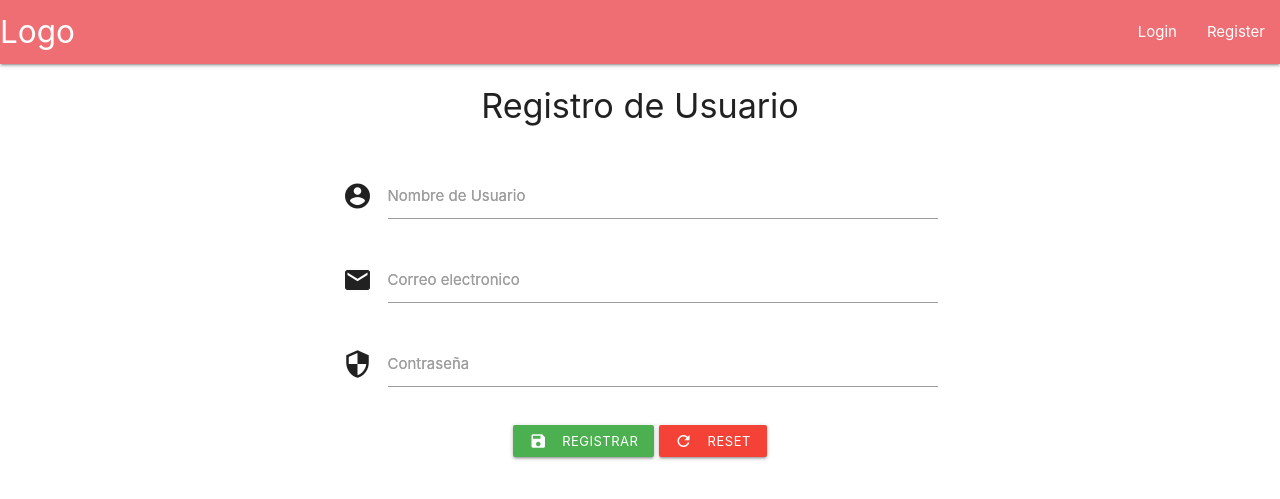
After one commit to endaniel1/Curso_Flask_2, a Flask app: page /register in a window 1280 px wide. The commit adds this page. Shown: the top 499 px of the page. Run offline with Flask 2, Linux system fonts and the light colour scheme; some libraries are stand-ins or nearby versions.

Commit message:
añadiendo mas archivos

```diff
--- a/config.py
+++ b/config.py
@@ -1,7 +1,7 @@
 import os
 
 class Config(object):
-	pass
+	SECRET_KEY = 'Enrique'
 
 class DevelopmentConfig(Config):
 	DEBUG = True
--- /dev/null
+++ b/forms.py
@@ -0,0 +1,26 @@
+from wtforms import Form
+from wtforms import StringField,TextField,PasswordField,validators
+from wtforms.fields.html5 import EmailField
+
+
+class LoginForm(Form):
+	username = StringField("Nombre de Usuario",[
+					validators.Required(message="El Username Es Requerido!."),
+					validators.length(min=4,max=25,message="Ingrese Un Username Valido!.")
+				])
+	password=PasswordField("Contraseña",[
+				validators.Required(message="El Password Es Requerido!.")
+			])
+
+class CreateUser(Form):
+	username = StringField("Nombre de Usuario",[
+					validators.Required(message="El Username Es Requerido!."),
+					validators.length(min=4,max=25,message="Ingrese Un Username Valido!.")
+				])
+	email =	EmailField("Correo electronico",[
+				validators.Required(message="El Email Es Requerido!."),
+				validators.Email(message="Ingrese Un Email Valido")
+			])
+	password=PasswordField("Contraseña",[
+				validators.Required(message="El Password Es Requerido!.")
+			])
--- a/main.py
+++ b/main.py
@@ -1,20 +1,108 @@
-from flask import Flask,render_template
+from flask import Flask,render_template,request,session,url_for,redirect
+from flask import flash #Aqui para los mensajes
 
 from config import DevelopmentConfig #Aqui importamos este archivo con esta clase para hacer las configuraciones para nuestrso servidor
 from models import db #Aqui importamos nuestra conexion
 
+from models import Users
+
+from flask_wtf import CsrfProtect
+
+import forms #Aqui para los formularios
+
 app = Flask(__name__)
 
 app.config.from_object(DevelopmentConfig)
+
+csrf=CsrfProtect()
+
+@app.before_request
+def before_request():
+	if "username" not in session and request.endpoint in ["home","logout"]:
+		error_message="Debe de iniciar Sección Primero!"
+		flash(error_message)
+		return redirect(url_for("login"))
+	elif "username" in session and request.endpoint in ["login","register"]:
+		error_message="Usted no Tiene acceso!"
+		flash(error_message)
+		return redirect(url_for("home"))
 
 @app.route('/')
 def index():
 	title="Home"
 	return render_template("index.html",title=title)
 
+@app.route('/login',methods=["GET","POST"])
+def login():
+	title="Login"
+	form_login=forms.LoginForm(request.form)
+
+	if request.method == "POST" and form_login.validate():
+		username=form_login.username.data
+		password=form_login.password.data
+
+		user=Users.query.filter_by(username=username).first()
+
+		if user is not None and user.verify_password(password):
+			session["username"]=user.username
+			success_message="Inicio de Sección Correctamente!"
+			flash(success_message)
+			return redirect(url_for("home"))
+		else:
+			error_message="Usuario Ó Contraseña No Valida!"
+			flash(error_message)
+
+	return render_template("login.html",title=title,form=form_login)
+
+@app.route("/register",methods=["POST","GET"])
+def register():
+	title="Registre User"
+	form_create=forms.CreateUser(request.form)
+
+	if request.method == "POST" and form_create.validate():
+
+		user=Users(form_create.username.data,
+				form_create.password.data,
+				form_create.email.data)
+
+		db.session.add(user)
+		db.session.commit()
+
+		success_message="Usuario Registrado Correctamente! "
+		flash(success_message)
+
+		session["username"]=user.username
+		return redirect(url_for("home"))
+
+	return render_template("register.html",title=title,form=form_create)
+
+@app.route("/home")
+def home():
+	title="Home"
+	return render_template("home.html",title=title)
+
+@app.route("/logout")
+def logout():
+	if "username" in session:
+		session.pop("username")
+
+	mensajes="Cierre de Sección Correctamente!"
+	flash(mensajes)
+	return redirect(url_for("login"))
+
+@app.route("/usuarios/")
+def usuarios():
+	title="Usuarios"
+	return render_template("usuarios/index.html",title=title)
+
+@app.route("/usuarios/create")
+def create_user():
+	title="Usuarios Create"
+	return 'render_template("usuarios/create.html",title=title)'
 
 if __name__ == '__main__':
 	db.init_app(app)#Aqui iniciamos nuestra base de datos
+	csrf.init_app(app)
 	with app.app_context():#Aqui vemos si tenemos las tablas
 		db.create_all()#Aqui con la clase create_all() creamos nuestras tablas
 
--- /dev/null
+++ b/static/js/js.js
@@ -0,0 +1,6 @@
+$(document).ready(function(){
+   $('.dropdown-trigger').dropdown({
+   	hover:true,
+   });
+   $('.sidenav').sidenav();
+});
--- /dev/null
+++ b/templates/layouts/input.html
@@ -0,0 +1,15 @@
+{% macro render_field(field) %}
+	{#
+		Aqui se le puede colocar el html q se quiere q tenga
+	#}
+	{{ field.label }}
+	{{ field(**kwargs)|safe }}
+
+	{% if field.errors %}
+		<div class="red">
+			{% for error in field.errors %}
+				{{error}}
+			{% endfor %}
+		</div>
+	{% endif %}
+{% endmacro %}
--- a/templates/layouts/main.html
+++ b/templates/layouts/main.html
@@ -6,15 +6,35 @@
 	<!-- Compiled and minified CSS -->
     <link rel="stylesheet" href="https://cdnjs.cloudflare.com/ajax/libs/materialize/1.0.0/css/materialize.min.css">
 
+  	<link href="https://fonts.googleapis.com/icon?family=Material+Icons" rel="stylesheet">
 
+    <!-- Compiled and minified JavaScript -->
+
+    <script src="https://code.jquery.com/jquery-3.4.1.min.js" integrity="sha256-CSXorXvZcTkaix6Yvo6HppcZGetbYMGWSFlBw8HfCJo=" crossorigin="anonymous"></script>
+
+    <script src="https://cdnjs.cloudflare.com/ajax/libs/materialize/1.0.0/js/materialize.min.js"></script>
 </head>
 <body>
-	<p>Este es el index extendiendo de main</p>
+	{% with messages=get_flashed_messages() %}
+		{% if messages %}
+		<script type="text/javascript" charset="utf-8">
+			var toasthtml='<span>{{messages | first}}</span>';
+
+			M.toast({html: toasthtml});
+		</script>
+
+		{% endif %}
+	{% endwith %}
+
+	{% block navbar %}
+		{% include "layouts/navbar.html" %}
+	{% endblock %}
+
 	{% block content %}
 
 	{% endblock %}
 
-	<!-- Compiled and minified JavaScript -->
-    <script src="https://cdnjs.cloudflare.com/ajax/libs/materialize/1.0.0/js/materialize.min.js"></script>
+
+    <script src="{{url_for('static',filename='js/js.js')}}"></script>
 </body>
 </html>
--- /dev/null
+++ b/templates/layouts/navbar.html
@@ -0,0 +1,31 @@
+<nav>
+  <div class="nav-wrapper">
+    <a href="#!" class="brand-logo">Logo</a>
+    <a href="#" data-target="mobile-demo" class="sidenav-trigger"><i class="material-icons">menu</i></a>
+	{% if session["username"] %}
+		<ul id="nav-mobile" class="right hide-on-med-and-down">
+      		<li><a href="{{url_for('usuarios')}}">Usuarios</a></li>
+      		<!-- Dropdown Trigger -->
+      		<li><a class="dropdown-trigger" href="#!" data-target="dropdown1">{{session["username"]}}<i class="material-icons right">arrow_drop_down</i></a></li>
+    	</ul>
+    	<ul id="dropdown1" class="dropdown-content">
+  			<li><a href="#!">-</a></li>
+  			<li class="divider"></li>
+  			<li><a class="justify-align" href="{{url_for('logout')}}">Cerrar Sección</a></li>
+		</ul>
+		<ul class="sidenav" id="mobile-demo">
+        <li><a href="{{url_for('usuarios')}}">Usuarios</a></li>
+        <li><a class="justify-align" href="{{url_for('logout')}}">Cerrar Sección</a></li>
+  	</ul>
+		{% else %}
+			<ul id="nav-mobile" class="right hide-on-med-and-down">
+      			<li><a href="{{url_for('login')}}">Login</a></li>
+      			<li><a href="{{url_for('register')}}">Register</a></li>
+      		</ul>
+      		<ul class="sidenav" id="mobile-demo">
+    			<li><a href="{{url_for('login')}}">Login</a></li>
+    			<li><a href="{{url_for('register')}}">Register</a></li>
+  			</ul>
+	{% endif %}
+  </div>
+</nav>
--- /dev/null
+++ b/templates/register.html
@@ -0,0 +1,38 @@
+{% extends "layouts/main.html" %}
+
+{% block content %}
+  <div class="row">
+    <div class="col s12">
+      <h4 class="center-align">Registro de Usuario</h4>
+    </div>
+  </div>
+	{% from "layouts/input.html" import render_field %}
+	<form class="col s12" method="POST" accept-charset="utf-8">
+		<input type="hidden" name="csrf_token" value="{{csrf_token()}}">
+  		<div class="row">
+    		<div class="col s12">
+      			<div class="row col s6 offset-s3 center-aling">
+        			<div class="input-field col s12">
+        				<i class="material-icons prefix">account_circle</i>
+        				{{ render_field(form.username,id="username",class="validate",required="required",autocomplete="off") }}
+          				<label for="username">Nombre de Usuario</label>
+        			</div>
+        			<div class="input-field col s12">
+          				<i class="material-icons prefix">email</i>
+         				{{ render_field(form.email,id="email",class="validate",required="required",autocomplete="off") }}
+          				<label for="email">Correo electronico</label>
+        			</div>
+        			<div class="input-field col s12">
+          				<i class="material-icons prefix">security</i>
+         				{{ render_field(form.password,id="password",class="validate",required="required",autocomplete="off") }}
+          				<label for="password">Contraseña</label>
+        			</div>
+        			<div class="input-field col s12 center-align">
+        				<button type="submit" class="btn-small green"><i class="material-icons left">save</i>Registrar</button>
+        				<button type="reset" class="btn-small red"><i class="material-icons left">refresh</i>Reset</button>
+        			</div>
+      			</div>
+    		</div>
+  		</div>
+	</form>
+{% endblock %}
```
Also changed, not shown: models.py (+15 -2 lines), templates/home.html (added, +9 -0 lines), templates/login.html (added, +33 -0 lines), templates/usuarios/index.html (added, +12 -0 lines).
